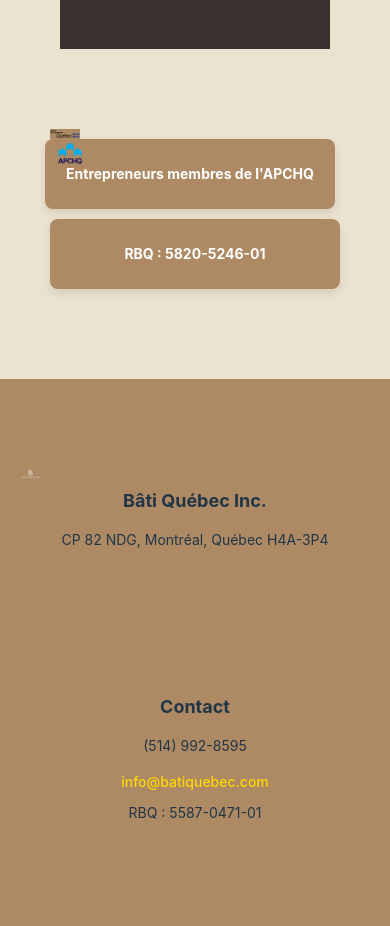
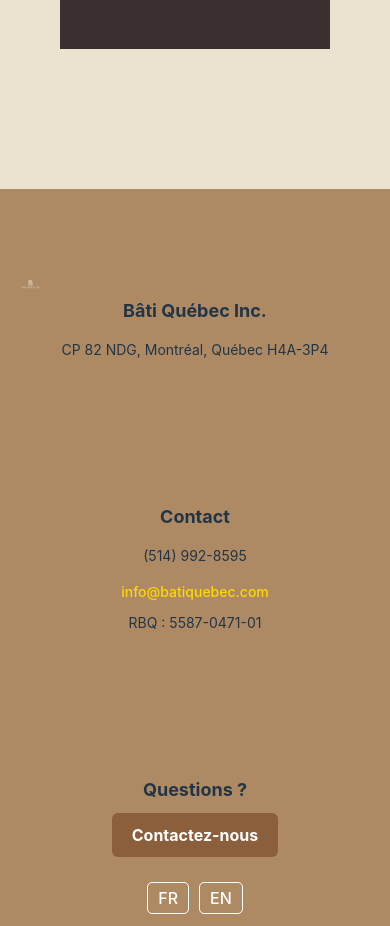
Before and after one commit to MyriamAssam/bati, a React (Vite) app: page / in a window 390 px wide. Shown: the part 2420-3346 px from the top of the page. Built offline with nearby package versions, Linux system fonts and the light colour scheme.

Commit message:
css telephone

```diff
--- a/src/App.css
+++ b/src/App.css
@@ -799,31 +799,6 @@ header {
 
 @media (max-width: 768px) {
   .fixed-logos {
-    position: relative !important;
-    bottom: auto;
-    margin-top: 20px;
-    display: flex;
-    flex-direction: column;
-    align-items: center;
-    gap: 10px;
-    padding: 10px;
-  }
-
-  .logo-apchq,
-  .logo-rbq {
-    width: 100%;
-    justify-content: center;
-  }
-
-  .logo-apchq p,
-  .logo-rbq p {
-    font-size: 14px;
-    text-align: center;
-  }
-
-  .logo-apchq img,
-  .logo-rbq img {
-    width: 30px;
-    height: auto;
+    display: none !important;
   }
 }
```
